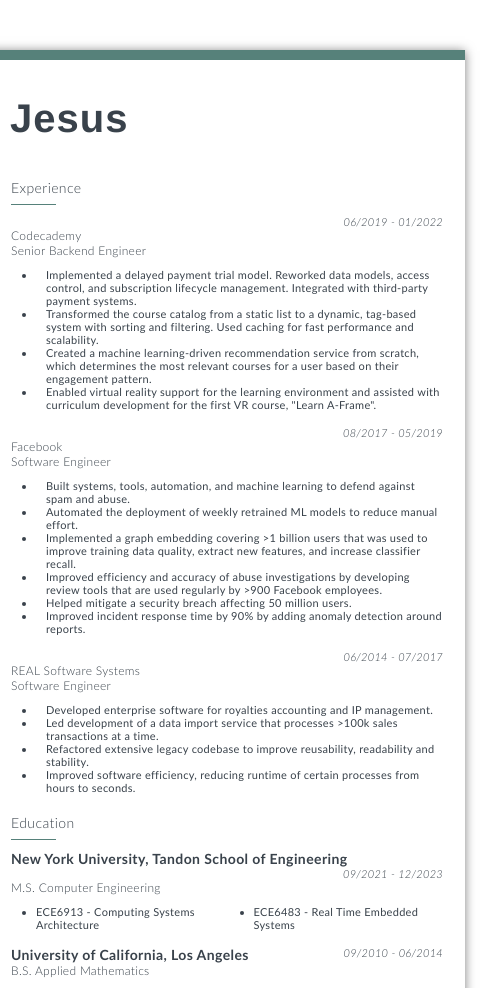
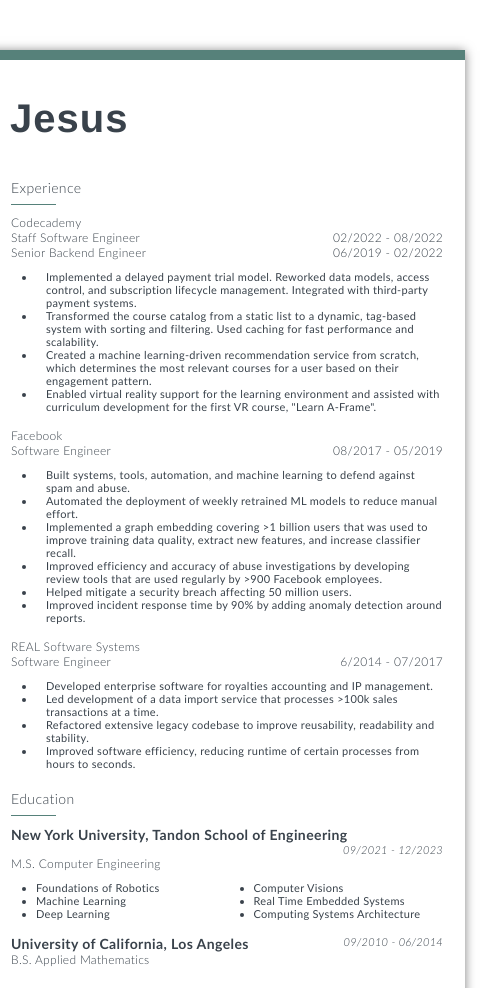
Before and after one commit to dougyd92/dougyd92.github.io, a plain HTML site: page index.html in a window 1280 px wide. Shown: the top 988 px of the page, 509-1012 px from the left. Drawn offline with Linux system fonts and the light colour scheme; a web font is replaced by a local one.

Commit message:
Update employment dates and courses

```diff
--- a/index.html
+++ b/index.html
@@ -537,18 +537,11 @@
                 <div class="keyline"></div>
             </div>
                 <section class="item">
-                    <div class="section-header clearfix">
-                        <h5 class="italic pull-right">
-                                <span class="startDate">06/2019</span>
-                                <span class="endDate"> - 01/2022</span>
-                        </h5>
-                    </div>
                     <h4>
                       Codecademy
                     </h4>
-
-                    <h4>Senior Backend Engineer</h4>
-
+                    <h4>Staff Software Engineer<span class="startDate italic pull-right">02/2022 - 08/2022</span></h4>
+                    <h4>Senior Backend Engineer<span class="startDate italic pull-right">06/2019 - 02/2022</span></h4>
 
 
                     <ul>
@@ -559,17 +552,10 @@
                     </ul>
                 </section>
                 <section class="item">
-                    <div class="section-header clearfix">
-                        <h5 class="italic pull-right">
-                                <span class="startDate">08/2017</span>
-                                <span class="endDate"> - 05/2019</span>
-                        </h5>
-                    </div>
                     <h4>
                       Facebook
                     </h4>
-
-                    <h4>Software Engineer</h4>
+                    <h4>Software Engineer<span class="startDate italic pull-right">08/2017 - 05/2019</span></h4>
 
 
 
@@ -583,17 +569,10 @@
                     </ul>
                 </section>
                 <section class="item">
-                    <div class="section-header clearfix">
-                        <h5 class="italic pull-right">
-                                <span class="startDate">06/2014</span>
-                                <span class="endDate"> - 07/2017</span>
-                        </h5>
-                    </div>
                     <h4>
                       REAL Software Systems
                     </h4>
-
-                    <h4>Software Engineer</h4>
+                    <h4>Software Engineer<span class="startDate italic pull-right">6/2014 - 07/2017</span></h4>
 
 
 
@@ -625,8 +604,12 @@
 
 
                 <ul class="two-column">
-                    <li>ECE6913 - Computing Systems Architecture</li>
-                    <li>ECE6483 - Real Time Embedded Systems</li>
+                    <li>Foundations of Robotics</li>
+                    <li>Machine Learning</li>
+                    <li>Deep Learning</li>
+                    <li>Computer Visions</li>
+                    <li>Real Time Embedded Systems</li>
+                    <li>Computing Systems Architecture</li>
                 </ul>
             </section>
 
```
Lines whose indentation alone changed are shown as unchanged.
